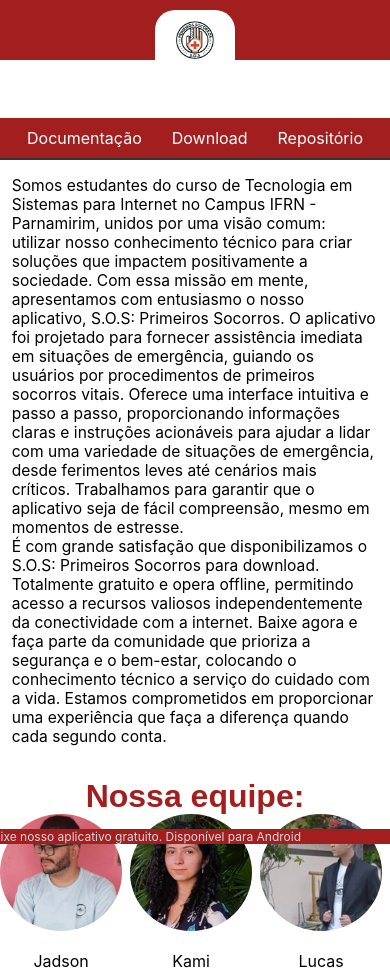
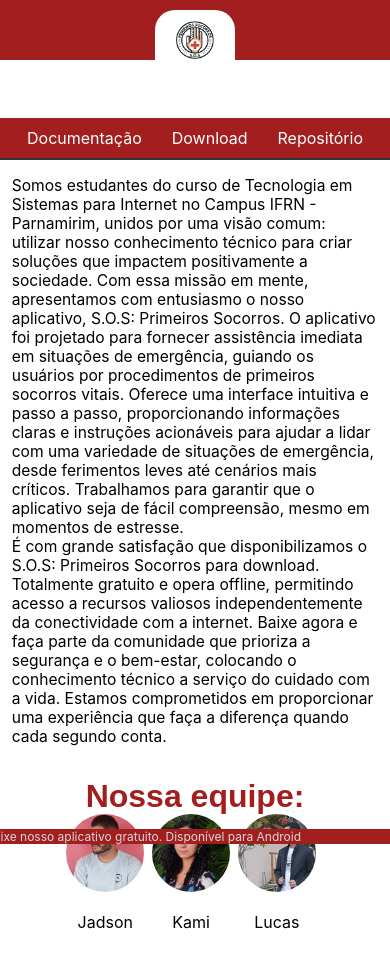
Before and after one commit to kamipip/SITE-SOSPrimeirosSocorros, a React (Create React App) app: page / in a window 390 px wide. After the commit the page ends 932 px from the top, so only its background shows below. Built offline with nearby package versions, Linux system fonts and the light colour scheme.

Commit message:
modificacoes css

```diff
--- a/src/App.css
+++ b/src/App.css
@@ -272,8 +272,8 @@ body {
 
   .eclipse,
   .eclipsepessoa {
-    width: 40vw;
-    height: 30vw;
+    width: 20vw;
+    height: 20vw;
     margin-right: 2vw;
   }
 
```
